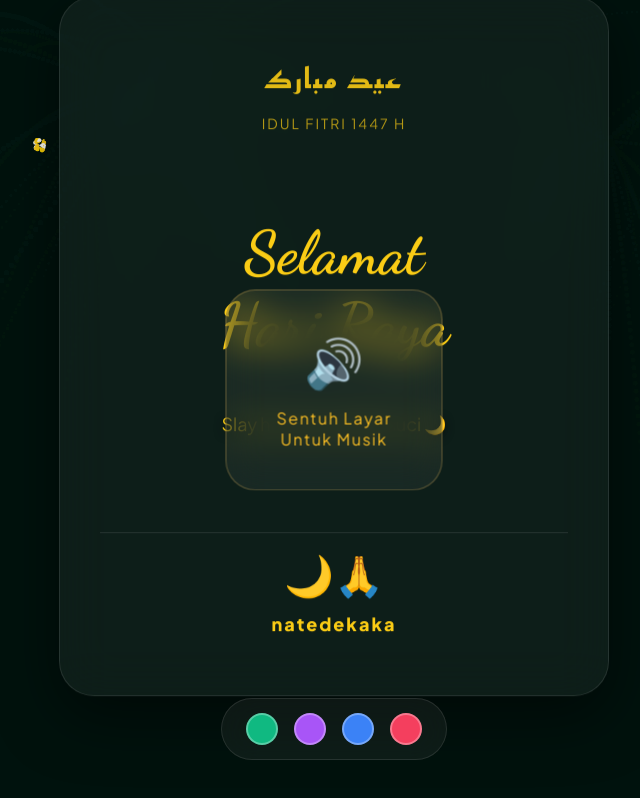
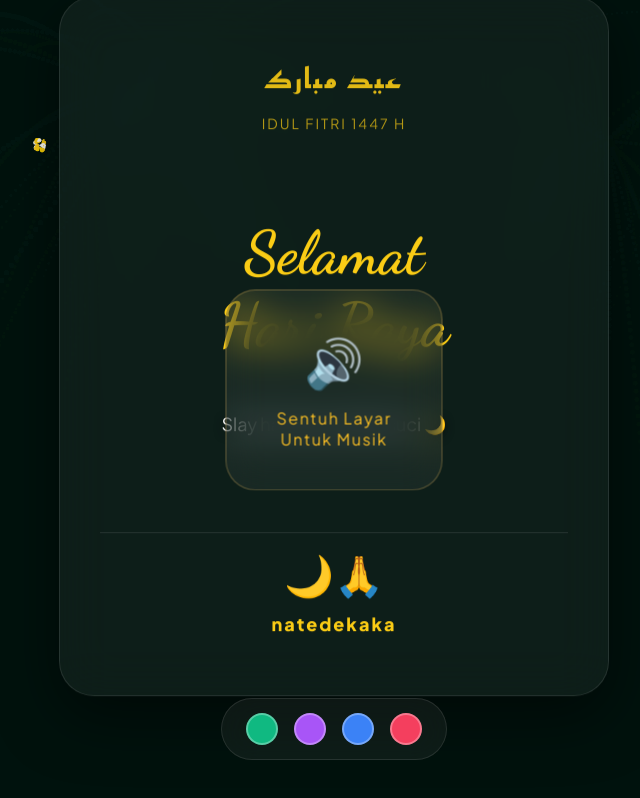
Before and after one commit to natedekaka/ied_mubarak, a website: page index.html in a window 1280 px wide. Shown: the whole page, without its empty margins (306-946 px from the left). Drawn offline with Linux system fonts and the light colour scheme.

Commit message:
Update: Ubah warna kalimat random menjadi putih
- Kalimat pesan random sekarang berwarna putih (white)
- Lebih terlihat perbedaannya dengan background warna tema
- Text shadow tetap untuk readability

Co-authored-by: Copilot <223556219+Copilot@users.noreply.github.com>

```diff
--- a/index.html
+++ b/index.html
@@ -292,7 +292,7 @@
 
             <div class="card-content">
                 <div class="title" style="color: var(--theme-accent);">Selamat<br/>Hari Raya</div>
-                <div class="message" id="message" style="color: var(--theme-accent); text-shadow: 0 2px 8px rgba(0,0,0,0.5);">
+                <div class="message" id="message" style="color: white; text-shadow: 0 2px 8px rgba(0,0,0,0.5);">
                     Slay hari raya, vibes suci 🌙
                 </div>
             </div>
```
